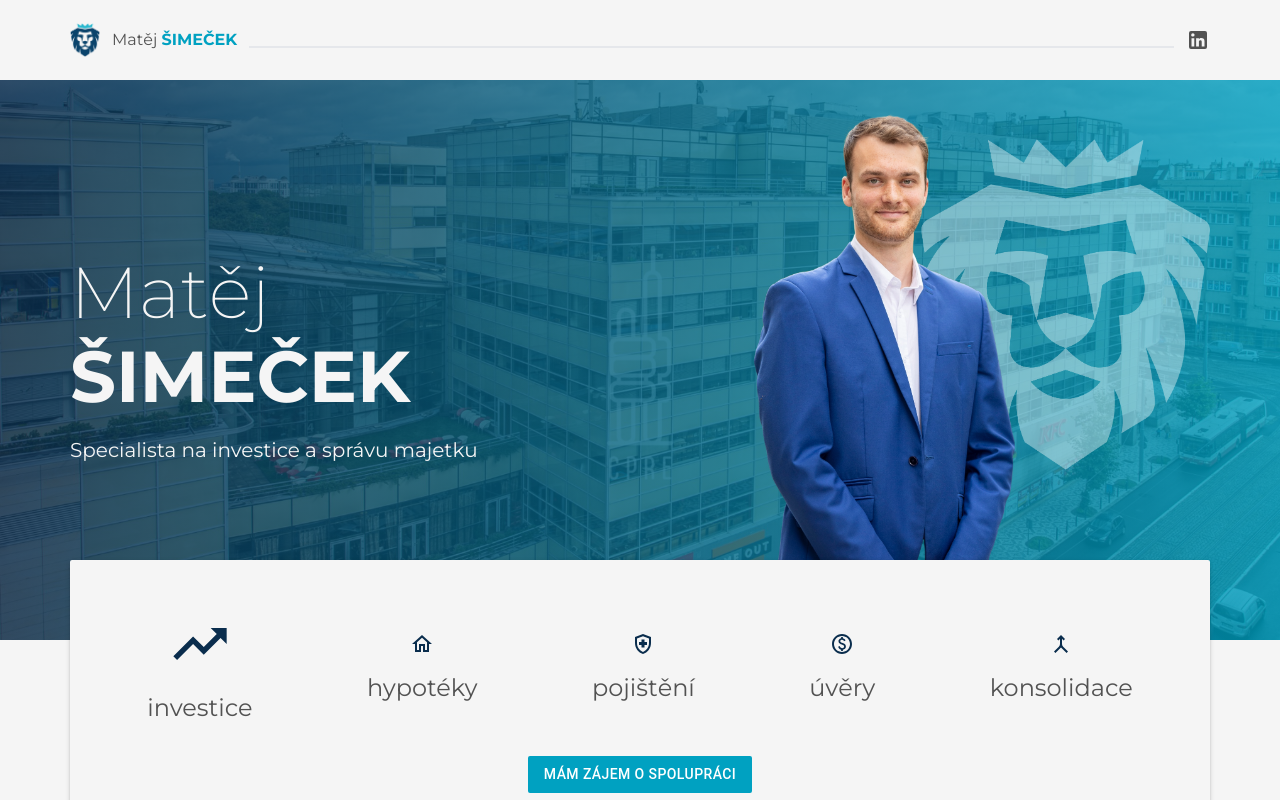
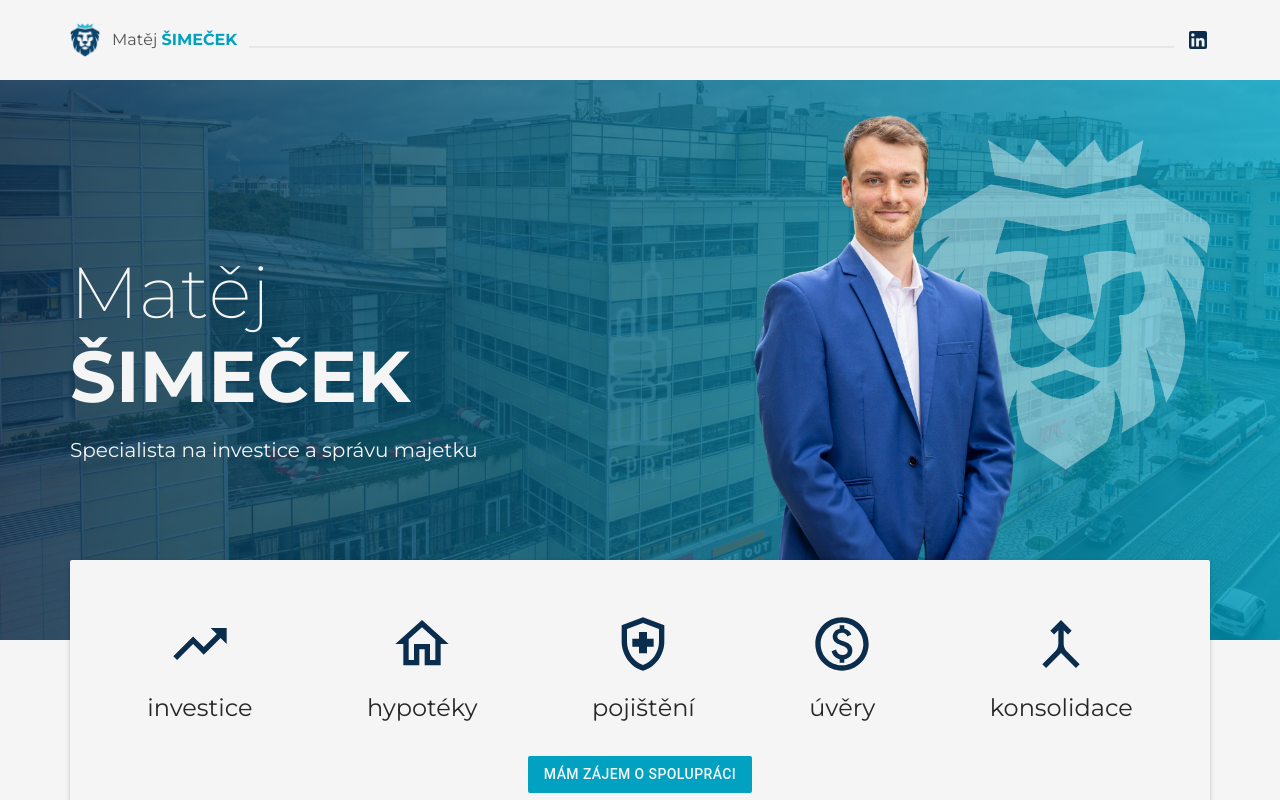
Before and after one commit to jirulak02/matej-simecek, a Next.js app: page / in a window 1280 px wide. Shown: the top 800 px of the page. Built offline with nearby package versions, Linux system fonts and the light colour scheme.

Commit message:
add color variables

```diff
--- a/app/globals.css
+++ b/app/globals.css
@@ -5,6 +5,10 @@
 :root {
   --foreground-rgb: 82, 82, 82;
   --background-rgb: 245, 245, 245;
+  --primary-dark: 10, 45, 77;
+  --primary-light: 0, 161, 193;
+  --white: 245, 245, 245;
+  --black: 38, 38, 38;
 }
 
 html {
@@ -17,19 +21,19 @@ body {
 }
 
 h1 {
-  @apply text-5xl md:text-6xl lg:text-7xl;
+  @apply text-5xl text-black md:text-6xl lg:text-7xl;
 }
 h2 {
-  @apply text-2xl md:text-3xl lg:text-4xl;
+  @apply text-2xl text-black md:text-3xl lg:text-4xl;
 }
 h3 {
-  @apply text-lg md:text-xl lg:text-2xl;
+  @apply text-lg text-black md:text-xl lg:text-2xl;
 }
 h4 {
-  @apply text-base md:text-lg lg:text-xl;
+  @apply text-base text-black md:text-lg lg:text-xl;
 }
 h5 {
-  @apply text-sm md:text-base lg:text-lg;
+  @apply text-sm text-black md:text-base lg:text-lg;
 }
 p,
 a,
--- a/app/layout.tsx
+++ b/app/layout.tsx
@@ -8,8 +8,8 @@ import Footer from "@/components/layout/Footer";
 const montserrat = Montserrat({ subsets: ["latin-ext"] });
 
 export const metadata: Metadata = {
-  title: "Create Next App",
-  description: "Generated by create next app",
+  title: "Matěj Šimeček - Váš finanční specialista | Fair Life",
+  description: "Specialista na investice a správu majetku",
 };
 
 export default function RootLayout({ children }: { children: React.ReactNode }) {
--- a/app/page.tsx
+++ b/app/page.tsx
@@ -1,17 +1,19 @@
+import { Metadata } from "next";
+
 import ContactSection from "@/components/pages/ContactSection";
 import HeroSection from "@/components/pages/HeroSection";
 import IconSection from "@/components/pages/IconSection";
 import InfoSection from "@/components/pages/InfoSection";
 import ReferenceSection from "@/components/pages/ReferenceSection";
 
+export const metadata: Metadata = {
+  title: "Matěj Šimeček - Váš finanční specialista | Fair Life",
+  description: "Specialista na investice a správu majetku",
+};
+
 export default function Home() {
   return (
     <main className="flex flex-col items-center">
-      {/* <div className="flex h-screen w-screen flex-col items-center justify-center bg-black">
-        <h1 className="text-4xl text-white">Tato stránka se aktuálně připravuje!</h1>
-        <h2 className="text-2xl text-white">Vraťte se v září, díky.</h2>
-      </div> */}
-
       <HeroSection />
       <IconSection />
       <InfoSection />
--- a/components/ContactForm.tsx
+++ b/components/ContactForm.tsx
@@ -32,7 +32,7 @@ export default function ContactForm({ className }: { className?: string }) {
       className={`flex w-full flex-col gap-4 ${className}`}
     >
       <div className="grid grid-cols-2 gap-4">
-        <div className={`flex flex-col ${!errors.firstName && ""}`}>
+        <div className={`flex flex-col`}>
           <StyledInput
             type="text"
             label="Jméno"
@@ -41,7 +41,7 @@ export default function ContactForm({ className }: { className?: string }) {
             error={errors.firstName && true}
           />
         </div>
-        <div className={`flex flex-col ${!errors.lastName && ""}`}>
+        <div className={`flex flex-col`}>
           <StyledInput
             type="text"
             label="Příjmení"
@@ -51,7 +51,7 @@ export default function ContactForm({ className }: { className?: string }) {
           />
         </div>
       </div>
-      <div className={`flex flex-col ${!errors.email && ""}`}>
+      <div className={`flex flex-col`}>
         <StyledInput
           type="text"
           label="E-mail"
@@ -60,10 +60,11 @@ export default function ContactForm({ className }: { className?: string }) {
           error={errors.email && true}
         />
       </div>
-      <div className={`flex flex-col ${!errors.message && ""}`}>
+      <div className={`flex flex-col`}>
         <StyledInput
           multiline
           rows={4}
+          minRows={4}
           label="Vaše zpráva"
           {...register("message", { required: true })}
           error={errors.message && true}
--- a/components/layout/Footer.tsx
+++ b/components/layout/Footer.tsx
@@ -14,8 +14,8 @@ export default function Footer() {
           <Image
             src="/fairlife-logo.png"
             width={300}
-            height={180}
-            alt="FairLife logo"
+            height={110}
+            alt="Fair Life logo"
             className="mx-auto"
           />
         </div>
@@ -30,7 +30,7 @@ export default function Footer() {
         </p>
         <div className="my-8 flex flex-row items-center gap-8 text-base">
           <Link href="http://www.fair-life.cz/" target="_blank" className="whitespace-nowrap">
-            o FairLife
+            o Fair Life
           </Link>
           <Link href="/" className="whitespace-nowrap">
             ochrana osobních údajů
@@ -43,10 +43,10 @@ export default function Footer() {
             href="https://www.linkedin.com/in/mat%C4%9Bj-%C5%A1ime%C4%8Dek-71aba6215"
             target="_blank"
           >
-            <LinkedInIcon />
+            <LinkedInIcon style={{ color: "rgb(var(--primary-dark))" }} />
           </Link>
         </div>
-        <p className="pb-8 text-center text-sm">FairLife © 2023. Všechna práva vyhrazena.</p>
+        <p className="pb-8 text-center text-sm">Fair Life © 2023. Všechna práva vyhrazena.</p>
       </Container>
     </footer>
   );
--- a/components/layout/Header.tsx
+++ b/components/layout/Header.tsx
@@ -11,7 +11,7 @@ export default function Header() {
     <header>
       <Container className="flex h-20 flex-row items-center gap-3">
         <Link href="/" className="flex min-w-fit flex-row items-center gap-3">
-          <Image src="/fairlife-head.png" width={30} height={30} alt="FairLife lion head logo" />
+          <Image src="/fairlife-head.png" width={30} height={30} alt="Fair Life lion head logo" />
           <div className="whitespace-nowrap">
             Matěj <span className="text-primary-light font-bold">ŠIMEČEK</span>
           </div>
@@ -22,7 +22,7 @@ export default function Header() {
             href="https://www.linkedin.com/in/mat%C4%9Bj-%C5%A1ime%C4%8Dek-71aba6215"
             target="_blank"
           >
-            <LinkedInIcon />
+            <LinkedInIcon style={{ color: "rgb(var(--primary-dark))" }} />
           </Link>
         </div>
       </Container>
--- a/components/pages/ContactSection.tsx
+++ b/components/pages/ContactSection.tsx
@@ -12,8 +12,8 @@ export default function ContactSection() {
       <Gradient className="z-0" />
       <Container className="relative z-10">
         <div className="flex flex-row gap-8">
-          <div className="basis-2/3 border-r pr-8 text-white">
-            <h2 className="mb-6">MÁM ZÁJEM O KONZULTACI</h2>
+          <div className="basis-2/3 border-r border-white pr-8 text-white">
+            <h2 className="mb-6 text-white">MÁM ZÁJEM O KONZULTACI</h2>
             <ContactForm />
           </div>
           <div className="flex basis-1/3 flex-col justify-center gap-2 font-light text-white">
@@ -25,7 +25,7 @@ export default function ContactSection() {
               <EmailIcon />
               <span className="ml-4">m.simecek@fair-life.cz</span>
             </div>
-            <h4 className="mt-6 font-medium">Sídlo</h4>
+            <h4 className="mt-6 font-medium text-white">Sídlo</h4>
             <div>
               <p>Scott & Weber</p>
               <p>Vinohradská 2828/151</p>
--- a/components/pages/ReferenceSection.tsx
+++ b/components/pages/ReferenceSection.tsx
@@ -2,8 +2,6 @@ import Image from "next/image";
 import Container from "../layout/Container";
 import Section from "../layout/Section";
 import Card from "../ui/Card";
-
-import PersonOutlineOutlinedIcon from "@mui/icons-material/PersonOutlineOutlined";
 
 export default function ReferenceSection() {
   return (
--- a/components/ui/Styles.ts
+++ b/components/ui/Styles.ts
@@ -7,14 +7,15 @@ import TextField from "@mui/material/TextField";
 export const StyledButtonPrimary = styled(Button)({
   "&.MuiButton-root": {
     borderRadius: "0.125rem",
-    backgroundColor: "rgb(0 161 193)",
+    color: "rgb(var(--white))",
+    backgroundColor: "rgb(var(--primary-light))",
     boxShadow: "none",
     transitionProperty: "transform",
     transitionTimingFunction: "cubic-bezier(0.4, 0, 0.2, 1)",
     transitionDuration: "200ms",
   },
   "&.MuiButton-root:hover": {
-    backgroundColor: "rgb(10 45 77)",
+    backgroundColor: "rgb(var(--primary-dark))",
     transform: "scale(1.05)",
     boxShadow: "none",
   },
@@ -24,15 +25,15 @@ export const StyledButtonPrimary = styled(Button)({
   "&.MuiButton-root.Mui-disabled": {
     cursor: "not-allowed",
     backgroundColor: "rgb(156 163 175)",
-    color: "rgb(10 45 77)",
+    color: "rgb(var(--primary-dark))",
   },
 });
 
 export const StyledButtonSecondary = styled(Button)({
   "&.MuiButton-root": {
     borderRadius: "0.125rem",
-    backgroundColor: "white",
-    color: "rgb(10 45 77)",
+    backgroundColor: "rgb(var(--white))",
+    color: "rgb(var(--primary-dark))",
     boxShadow: "none",
     transitionProperty: "transform",
     transitionTimingFunction: "cubic-bezier(0.4, 0, 0.2, 1)",
@@ -49,37 +50,40 @@ export const StyledButtonSecondary = styled(Button)({
   "&.MuiButton-root.Mui-disabled": {
     cursor: "not-allowed",
     backgroundColor: "rgb(156 163 175)",
-    color: "rgb(10 45 77)",
+    color: "rgb(var(--primary-dark))",
   },
 });
 
 export const StyledInput = styled(TextField)({
   "&": {
-    backgroundColor: "rgba(255, 255, 255, 0.25)",
+    backgroundColor: "rgba(var(--white), 0.25)",
   },
   "& .MuiInputBase-root": {
     borderRadius: "0.125rem",
   },
   "& .MuiInputBase-input": {
-    color: "white",
+    color: "rgb(var(--white))",
     borderColor: "transparent",
   },
   "&.MuiTextField-root": {
     borderRadius: "0.125rem",
   },
   "& .MuiInputLabel-root": {
-    color: "white",
+    color: "rgb(var(--white))",
   },
   "& .MuiInputLabel-root.Mui-focused": {
-    color: "white",
+    color: "rgb(var(--white))",
   },
   "& .MuiOutlinedInput-notchedOutline": {
     borderColor: "transparent",
   },
   "&:hover .MuiOutlinedInput-notchedOutline": {
-    borderColor: "white",
+    borderColor: "rgb(var(--white))",
+  },
+  "&:hover .MuiInputBase-multiline .MuiOutlinedInput-notchedOutline": {
+    borderColor: "rgb(var(--white))",
   },
   "& .MuiOutlinedInput-root.Mui-focused .MuiOutlinedInput-notchedOutline": {
-    borderColor: "white",
+    borderColor: "rgb(var(--white))",
   },
 });
--- a/tailwind.config.ts
+++ b/tailwind.config.ts
@@ -9,9 +9,10 @@ const config: Config = {
   theme: {
     extend: {
       colors: {
-        white: "rgb(245, 245, 245)",
-        "primary-light": "#00A1C1",
-        "primary-dark": "#0A2D4D",
+        white: "rgb(var(--white))",
+        black: "rgb(var(--black))",
+        "primary-dark": "rgb(var(--primary-dark))",
+        "primary-light": "rgb(var(--primary-light))",
       },
     },
   },
```
Also changed, not shown: components/pages/IconSection.tsx (+13 -6 lines), 1 other file (tests, documents, lock files or other folders).
